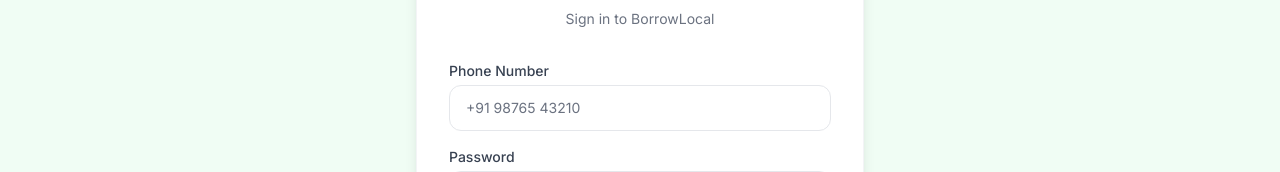
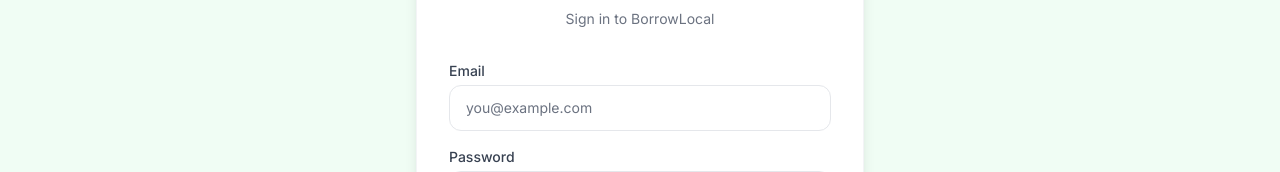
Before and after one commit to stud2000/Borrow-on-rent-website, a React (Create React App) app in the folder frontend/: page /login in a window 1280 px wide. Shown: the part 324-496 px from the top of the page. Built offline with nearby package versions, Linux system fonts and the light colour scheme; no server answers.

Commit message:
fix(auth): switch login form to email + password and update submit behavior

```diff
--- a/frontend/src/pages/Login.jsx
+++ b/frontend/src/pages/Login.jsx
@@ -4,7 +4,7 @@
 import toast from 'react-hot-toast';
 
 export default function Login() {
-  const [form, setForm] = useState({ phone: '', password: '' });
+  const [form, setForm] = useState({ email: '', password: '' });
   const [rememberMe, setRememberMe] = useState(true);
   const [loading, setLoading] = useState(false);
   const [showPassword, setShowPassword] = useState(false);
@@ -15,11 +15,11 @@
     e.preventDefault();
     setLoading(true);
     try {
-      await login(form.phone, form.password, rememberMe);
+      await login(form.email, form.password, rememberMe);
       toast.success('Welcome back! 👋');
       navigate('/');
     } catch (err) {
-      toast.error(err.response?.data?.message || 'Login failed. Check your phone & password.');
+      toast.error(err.response?.data?.message || 'Login failed. Check your email & password.');
     } finally {
       setLoading(false);
     }
@@ -36,15 +36,15 @@
 
         <form onSubmit={handleSubmit} className="space-y-4">
           <div>
-            <label className="block text-sm font-medium text-gray-700 mb-1">Phone Number</label>
+            <label className="block text-sm font-medium text-gray-700 mb-1">Email</label>
             <input
-              type="tel"
-              value={form.phone}
-              onChange={e => setForm({ ...form, phone: e.target.value })}
+              type="email"
+              value={form.email}
+              onChange={e => setForm({ ...form, email: e.target.value })}
               className="w-full border border-gray-200 rounded-xl px-4 py-3 text-sm focus:outline-none focus:ring-2 focus:ring-green-500 focus:border-transparent"
-              placeholder="+91 98765 43210"
+              placeholder="you@example.com"
               required
-              autoComplete="tel"
+              autoComplete="email"
             />
           </div>
 
```
